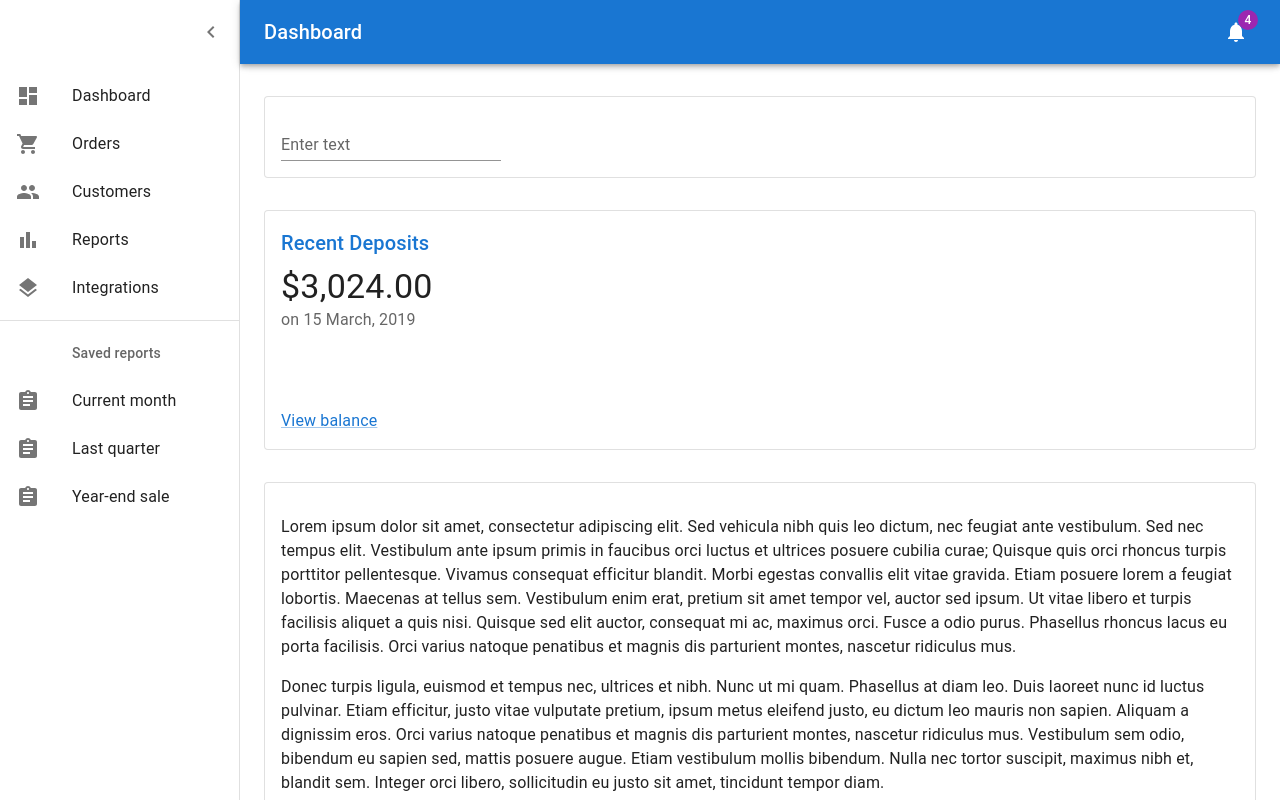
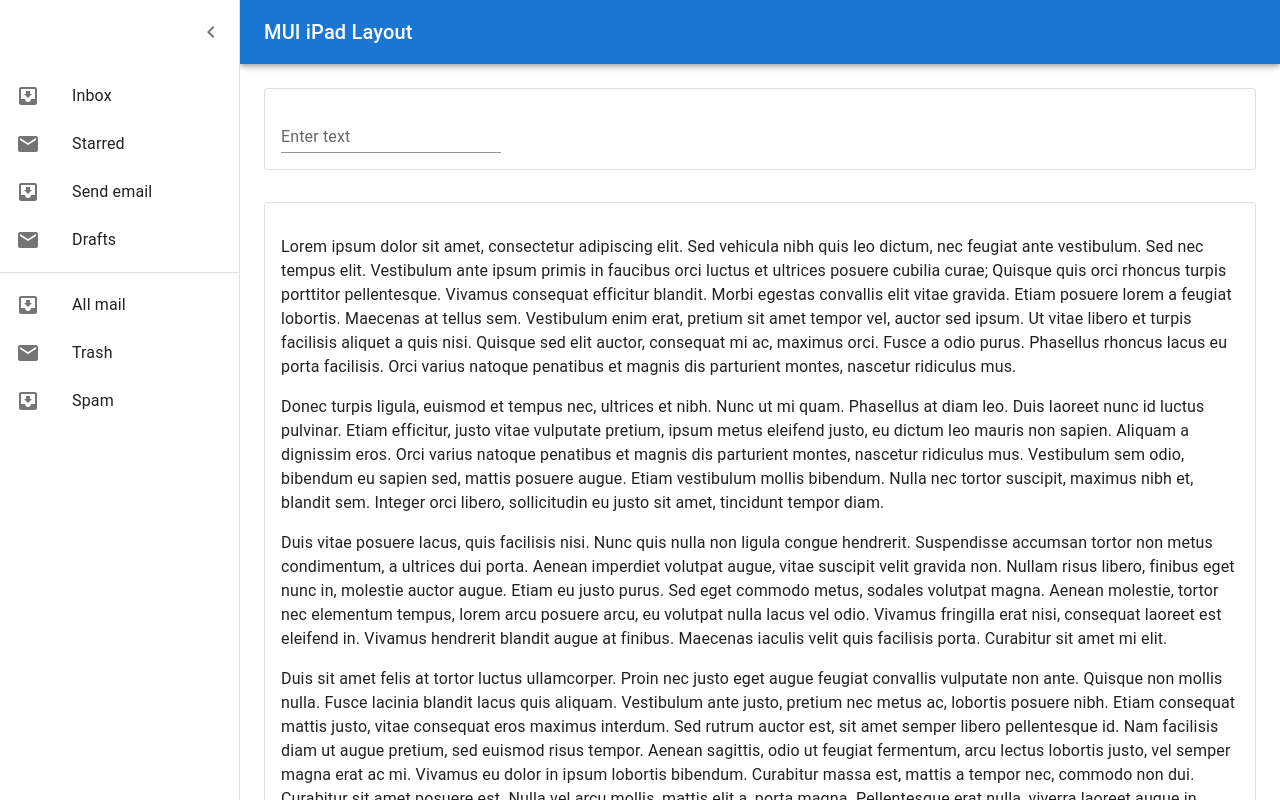
Before and after one commit to cherewaty/mui-ipad-layouts, a React (Create React App) app: page / in a window 1280 px wide. Built offline with nearby package versions, Linux system fonts and the light colour scheme.

Commit message:
Get closer to responsive drawer behavior

```diff
--- a/src/Dashboard/Dashboard.js
+++ b/src/Dashboard/Dashboard.js
@@ -1,93 +1,108 @@
 import * as React from "react";
-import { styled } from "@mui/material/styles";
-
-import MuiDrawer from "@mui/material/Drawer";
+import AppBar from "@mui/material/AppBar";
 import Box from "@mui/material/Box";
-import MuiAppBar from "@mui/material/AppBar";
+import CssBaseline from "@mui/material/CssBaseline";
+import Divider from "@mui/material/Divider";
+import Drawer from "@mui/material/Drawer";
+import IconButton from "@mui/material/IconButton";
+import InboxIcon from "@mui/icons-material/MoveToInbox";
+import List from "@mui/material/List";
+import ListItem from "@mui/material/ListItem";
+import ListItemIcon from "@mui/material/ListItemIcon";
+import ListItemText from "@mui/material/ListItemText";
+import MailIcon from "@mui/icons-material/Mail";
+import MenuIcon from "@mui/icons-material/Menu";
 import Toolbar from "@mui/material/Toolbar";
-import List from "@mui/material/List";
+import Typography from "@mui/material/Typography";
+import Paper from "@mui/material/Paper";
 import TextField from "@mui/material/TextField";
-import Typography from "@mui/material/Typography";
-import Divider from "@mui/material/Divider";
-import IconButton from "@mui/material/IconButton";
-import Badge from "@mui/material/Badge";
-import Container from "@mui/material/Container";
-import Paper from "@mui/material/Paper";
-import Link from "@mui/material/Link";
-import MenuIcon from "@mui/icons-material/Menu";
 import ChevronLeftIcon from "@mui/icons-material/ChevronLeft";
-import NotificationsIcon from "@mui/icons-material/Notifications";
-import { mainListItems, secondaryListItems } from "./listItems";
-import Deposits from "./Deposits";
-function Copyright(props) {
-  return (
-    <Typography
-      variant="body2"
-      color="text.secondary"
-      align="center"
-      {...props}
-    >
-      {"Copyright © "}
-      <Link color="inherit" href="https://mui.com/">
-        Your Website
-      </Link>{" "}
-      {new Date().getFullYear()}
-      {"."}
-    </Typography>
-  );
-}
 
 const drawerWidth = 240;
 
-const AppBar = styled(MuiAppBar, {
-  shouldForwardProp: (prop) => prop !== "open",
-})(({ theme, open }) => ({
-  zIndex: theme.zIndex.drawer + 1,
-  transition: theme.transitions.create(["width", "margin"], {
-    easing: theme.transitions.easing.sharp,
-    duration: theme.transitions.duration.leavingScreen,
-  }),
-  ...(open && {
-    marginLeft: drawerWidth,
-    width: `calc(100% - ${drawerWidth}px)`,
-    transition: theme.transitions.create(["width", "margin"], {
-      easing: theme.transitions.easing.sharp,
-      duration: theme.transitions.duration.enteringScreen,
-    }),
-  }),
-}));
+// const AppBar = styled(MuiAppBar, {
+//   shouldForwardProp: (prop) => prop !== "open",
+// })(({ theme, open }) => ({
+//   zIndex: theme.zIndex.drawer + 1,
+//   transition: theme.transitions.create(["width", "margin"], {
+//     easing: theme.transitions.easing.sharp,
+//     duration: theme.transitions.duration.leavingScreen,
+//   }),
+//   ...(open && {
+//     marginLeft: drawerWidth,
+//     width: `calc(100% - ${drawerWidth}px)`,
+//     transition: theme.transitions.create(["width", "margin"], {
+//       easing: theme.transitions.easing.sharp,
+//       duration: theme.transitions.duration.enteringScreen,
+//     }),
+//   }),
+// }));
 
-const Drawer = styled(MuiDrawer, {
-  shouldForwardProp: (prop) => prop !== "open",
-})(({ theme, open }) => ({
-  "& .MuiDrawer-paper": {
-    position: "relative",
-    whiteSpace: "nowrap",
-    width: drawerWidth,
-    transition: theme.transitions.create("width", {
-      easing: theme.transitions.easing.sharp,
-      duration: theme.transitions.duration.enteringScreen,
-    }),
-    boxSizing: "border-box",
-    ...(!open && {
-      overflowX: "hidden",
-      transition: theme.transitions.create("width", {
-        easing: theme.transitions.easing.sharp,
-        duration: theme.transitions.duration.leavingScreen,
-      }),
-      width: theme.spacing(7),
-      [theme.breakpoints.up("sm")]: {
-        width: theme.spacing(9),
-      },
-    }),
-  },
-}));
+// const Drawer = styled(MuiDrawer, {
+//   shouldForwardProp: (prop) => prop !== "open",
+// })(({ theme, open }) => ({
+//   "& .MuiDrawer-paper": {
+//     position: "relative",
+//     whiteSpace: "nowrap",
+//     width: drawerWidth,
+//     transition: theme.transitions.create("width", {
+//       easing: theme.transitions.easing.sharp,
+//       duration: theme.transitions.duration.enteringScreen,
+//     }),
+//     boxSizing: "border-box",
+//     ...(!open && {
+//       overflowX: "hidden",
+//       transition: theme.transitions.create("width", {
+//         easing: theme.transitions.easing.sharp,
+//         duration: theme.transitions.duration.leavingScreen,
+//       }),
+//       width: theme.spacing(7),
+//       [theme.breakpoints.up("sm")]: {
+//         width: theme.spacing(9),
+//       },
+//     }),
+//   },
+// }));
 
-function DashboardContent() {
-  const [open, setOpen] = React.useState(true);
+function DashboardContent(props) {
+  const [smallBreakpointDrawerOpen, setSmallBreakpointDrawerOpen] =
+    React.useState(false);
+  const [mediumBreakpointDrawerOpen, setMediumBreakpointDrawerOpen] =
+    React.useState(true);
+
+  const handleDrawerToggle = () => {
+    setSmallBreakpointDrawerOpen(!smallBreakpointDrawerOpen);
+  };
+
   const toggleDrawer = () => {
-    setOpen(!open);
+    setMediumBreakpointDrawerOpen(!mediumBreakpointDrawerOpen);
   };
+
+  const drawer = (
+    <div>
+      <List>
+        {["Inbox", "Starred", "Send email", "Drafts"].map((text, index) => (
+          <ListItem button key={text}>
+            <ListItemIcon>
+              {index % 2 === 0 ? <InboxIcon /> : <MailIcon />}
+            </ListItemIcon>
+            <ListItemText primary={text} />
+          </ListItem>
+        ))}
+      </List>
+      <Divider />
+      <List>
+        {["All mail", "Trash", "Spam"].map((text, index) => (
+          <ListItem button key={text}>
+            <ListItemIcon>
+              {index % 2 === 0 ? <InboxIcon /> : <MailIcon />}
+            </ListItemIcon>
+            <ListItemText primary={text} />
+          </ListItem>
+        ))}
+      </List>
+    </div>
+  );
 
   return (
     <Box
@@ -100,12 +115,24 @@ function DashboardContent() {
         right: 0,
       }}
     >
-      <AppBar position="absolute" open={open}>
-        <Toolbar
+      <CssBaseline />
+      <AppBar
+        position="fixed"
         sx={{
-            pr: "24px", // keep right padding when drawer closed
+          width: { sm: `calc(100% - ${drawerWidth}px)` },
+          ml: { sm: `${drawerWidth}px` },
         }}
       >
+        <Toolbar>
+          <IconButton
+            color="inherit"
+            aria-label="open drawer"
+            edge="start"
+            onClick={handleDrawerToggle}
+            sx={{ mr: 2, display: { sm: "none" } }}
+          >
+            <MenuIcon />
+          </IconButton>
           <IconButton
             edge="start"
             color="inherit"
@@ -113,28 +140,57 @@ function DashboardContent() {
             onClick={toggleDrawer}
             sx={{
               marginRight: "36px",
-              ...(open && { display: "none" }),
+              display: {
+                xs: "none",
+                sm: mediumBreakpointDrawerOpen ? "none" : "block",
+              },
             }}
           >
             <MenuIcon />
           </IconButton>
-          <Typography
-            component="h1"
-            variant="h6"
-            color="inherit"
-            noWrap
-            sx={{ flexGrow: 1 }}
-          >
-            Dashboard
+          <Typography variant="h6" noWrap component="div">
+            MUI iPad Layout
           </Typography>
-          <IconButton color="inherit">
-            <Badge badgeContent={4} color="secondary">
-              <NotificationsIcon />
-            </Badge>
-          </IconButton>
         </Toolbar>
       </AppBar>
-      <Drawer variant="permanent" open={open}>
+      <Box
+        component="nav"
+        sx={{ width: { sm: drawerWidth }, flexShrink: { sm: 0 } }}
+        aria-label="mailbox folders"
+      >
+        {/* The implementation can be swapped with js to avoid SEO duplication of links. */}
+        <Drawer
+          variant="temporary"
+          open={smallBreakpointDrawerOpen}
+          onClose={handleDrawerToggle}
+          ModalProps={{
+            keepMounted: true, // Better open performance on mobile.
+          }}
+          sx={{
+            display: { xs: "block", sm: "none" },
+            "& .MuiDrawer-paper": {
+              boxSizing: "border-box",
+              width: drawerWidth,
+            },
+          }}
+        >
+          <Toolbar />
+          {drawer}
+        </Drawer>
+        <Drawer
+          variant="permanent"
+          open={mediumBreakpointDrawerOpen}
+          sx={{
+            display: {
+              xs: "none",
+              sm: mediumBreakpointDrawerOpen ? "block" : "none",
+            },
+            "& .MuiDrawer-paper": {
+              boxSizing: "border-box",
+              width: drawerWidth,
+            },
+          }}
+        >
           <Toolbar
             sx={{
               display: "flex",
@@ -147,54 +203,36 @@ function DashboardContent() {
               <ChevronLeftIcon />
             </IconButton>
           </Toolbar>
-        <List component="nav">
-          {mainListItems}
-          <Divider sx={{ my: 1 }} />
-          {secondaryListItems}
-        </List>
+          {drawer}
         </Drawer>
+      </Box>
       <Box
         component="main"
         sx={{
           flexGrow: 1,
-          // height: "100vh",
+          p: 3,
           overflow: "auto",
+          width: { sm: `calc(100% - ${drawerWidth}px)` },
         }}
       >
         <Toolbar />
-        <Container maxWidth="lg" sx={{ mt: 4, mb: 4 }}>
         <Paper sx={{ p: 2, marginBottom: 4 }} variant="outlined">
           <TextField label="Enter text" variant="standard" />
         </Paper>
-
-          {/* Recent Deposits */}
-          <Paper
-            sx={{
-              p: 2,
-              display: "flex",
-              flexDirection: "column",
-              height: 240,
-              marginBottom: 4,
-            }}
-            variant="outlined"
-          >
-            <Deposits />
-          </Paper>
-
         <Paper sx={{ p: 2 }} variant="outlined">
           <p>
             Lorem ipsum dolor sit amet, consectetur adipiscing elit. Sed
-              vehicula nibh quis leo dictum, nec feugiat ante vestibulum. Sed
-              nec tempus elit. Vestibulum ante ipsum primis in faucibus orci
-              luctus et ultrices posuere cubilia curae; Quisque quis orci
-              rhoncus turpis porttitor pellentesque. Vivamus consequat efficitur
-              blandit. Morbi egestas convallis elit vitae gravida. Etiam posuere
-              lorem a feugiat lobortis. Maecenas at tellus sem. Vestibulum enim
-              erat, pretium sit amet tempor vel, auctor sed ipsum. Ut vitae
-              libero et turpis facilisis aliquet a quis nisi. Quisque sed elit
-              auctor, consequat mi ac, maximus orci. Fusce a odio purus.
-              Phasellus rhoncus lacus eu porta facilisis. Orci varius natoque
-              penatibus et magnis dis parturient montes, nascetur ridiculus mus.
+            vehicula nibh quis leo dictum, nec feugiat ante vestibulum. Sed nec
+            tempus elit. Vestibulum ante ipsum primis in faucibus orci luctus et
+            ultrices posuere cubilia curae; Quisque quis orci rhoncus turpis
+            porttitor pellentesque. Vivamus consequat efficitur blandit. Morbi
+            egestas convallis elit vitae gravida. Etiam posuere lorem a feugiat
+            lobortis. Maecenas at tellus sem. Vestibulum enim erat, pretium sit
+            amet tempor vel, auctor sed ipsum. Ut vitae libero et turpis
+            facilisis aliquet a quis nisi. Quisque sed elit auctor, consequat mi
+            ac, maximus orci. Fusce a odio purus. Phasellus rhoncus lacus eu
+            porta facilisis. Orci varius natoque penatibus et magnis dis
+            parturient montes, nascetur ridiculus mus.
           </p>
           <p>
             Donec turpis ligula, euismod et tempus nec, ultrices et nibh. Nunc
@@ -204,57 +242,53 @@ function DashboardContent() {
             dignissim eros. Orci varius natoque penatibus et magnis dis
             parturient montes, nascetur ridiculus mus. Vestibulum sem odio,
             bibendum eu sapien sed, mattis posuere augue. Etiam vestibulum
-              mollis bibendum. Nulla nec tortor suscipit, maximus nibh et,
-              blandit sem. Integer orci libero, sollicitudin eu justo sit amet,
-              tincidunt tempor diam.
+            mollis bibendum. Nulla nec tortor suscipit, maximus nibh et, blandit
+            sem. Integer orci libero, sollicitudin eu justo sit amet, tincidunt
+            tempor diam.
           </p>
           <p>
             Duis vitae posuere lacus, quis facilisis nisi. Nunc quis nulla non
             ligula congue hendrerit. Suspendisse accumsan tortor non metus
-              condimentum, a ultrices dui porta. Aenean imperdiet volutpat
-              augue, vitae suscipit velit gravida non. Nullam risus libero,
-              finibus eget nunc in, molestie auctor augue. Etiam eu justo purus.
-              Sed eget commodo metus, sodales volutpat magna. Aenean molestie,
-              tortor nec elementum tempus, lorem arcu posuere arcu, eu volutpat
-              nulla lacus vel odio. Vivamus fringilla erat nisi, consequat
-              laoreet est eleifend in. Vivamus hendrerit blandit augue at
-              finibus. Maecenas iaculis velit quis facilisis porta. Curabitur
-              sit amet mi elit.
+            condimentum, a ultrices dui porta. Aenean imperdiet volutpat augue,
+            vitae suscipit velit gravida non. Nullam risus libero, finibus eget
+            nunc in, molestie auctor augue. Etiam eu justo purus. Sed eget
+            commodo metus, sodales volutpat magna. Aenean molestie, tortor nec
+            elementum tempus, lorem arcu posuere arcu, eu volutpat nulla lacus
+            vel odio. Vivamus fringilla erat nisi, consequat laoreet est
+            eleifend in. Vivamus hendrerit blandit augue at finibus. Maecenas
+            iaculis velit quis facilisis porta. Curabitur sit amet mi elit.
           </p>
           <p>
             Duis sit amet felis at tortor luctus ullamcorper. Proin nec justo
-              eget augue feugiat convallis vulputate non ante. Quisque non
-              mollis nulla. Fusce lacinia blandit lacus quis aliquam. Vestibulum
-              ante justo, pretium nec metus ac, lobortis posuere nibh. Etiam
-              consequat mattis justo, vitae consequat eros maximus interdum. Sed
-              rutrum auctor est, sit amet semper libero pellentesque id. Nam
-              facilisis diam ut augue pretium, sed euismod risus tempor. Aenean
-              sagittis, odio ut feugiat fermentum, arcu lectus lobortis justo,
-              vel semper magna erat ac mi. Vivamus eu dolor in ipsum lobortis
-              bibendum. Curabitur massa est, mattis a tempor nec, commodo non
-              dui. Curabitur sit amet posuere est. Nulla vel arcu mollis, mattis
-              elit a, porta magna. Pellentesque erat nulla, viverra laoreet
-              augue in, lacinia consectetur turpis.
+            eget augue feugiat convallis vulputate non ante. Quisque non mollis
+            nulla. Fusce lacinia blandit lacus quis aliquam. Vestibulum ante
+            justo, pretium nec metus ac, lobortis posuere nibh. Etiam consequat
+            mattis justo, vitae consequat eros maximus interdum. Sed rutrum
+            auctor est, sit amet semper libero pellentesque id. Nam facilisis
+            diam ut augue pretium, sed euismod risus tempor. Aenean sagittis,
+            odio ut feugiat fermentum, arcu lectus lobortis justo, vel semper
+            magna erat ac mi. Vivamus eu dolor in ipsum lobortis bibendum.
+            Curabitur massa est, mattis a tempor nec, commodo non dui. Curabitur
+            sit amet posuere est. Nulla vel arcu mollis, mattis elit a, porta
+            magna. Pellentesque erat nulla, viverra laoreet augue in, lacinia
+            consectetur turpis.
           </p>
           <p>
             Sed hendrerit felis quam, sed hendrerit erat ullamcorper vel.
-              Vestibulum nibh metus, gravida id sapien ut, placerat luctus
-              lacus. Fusce rhoncus felis id justo tincidunt, ac condimentum
-              metus hendrerit. Cras vitae malesuada nunc. Curabitur a
-              pellentesque orci, et auctor nulla. Cras vel turpis velit. Duis id
-              ligula at libero accumsan porta in ut dui. Vivamus vitae lacus
-              congue, ornare dui eu, luctus massa. Sed erat massa, elementum id
-              lacinia quis, tincidunt ac justo. In facilisis sed odio sed
-              pulvinar. Interdum et malesuada fames ac ante ipsum primis in
-              faucibus. Sed a tristique mi, quis ullamcorper quam. Cras tempus
-              odio turpis, nec euismod urna vehicula viverra. Quisque id ante
-              augue. In congue, urna placerat suscipit pulvinar, nunc ipsum
-              vestibulum ante, quis dapibus ex sapien ut massa.
+            Vestibulum nibh metus, gravida id sapien ut, placerat luctus lacus.
+            Fusce rhoncus felis id justo tincidunt, ac condimentum metus
+            hendrerit. Cras vitae malesuada nunc. Curabitur a pellentesque orci,
+            et auctor nulla. Cras vel turpis velit. Duis id ligula at libero
+            accumsan porta in ut dui. Vivamus vitae lacus congue, ornare dui eu,
+            luctus massa. Sed erat massa, elementum id lacinia quis, tincidunt
+            ac justo. In facilisis sed odio sed pulvinar. Interdum et malesuada
+            fames ac ante ipsum primis in faucibus. Sed a tristique mi, quis
+            ullamcorper quam. Cras tempus odio turpis, nec euismod urna vehicula
+            viverra. Quisque id ante augue. In congue, urna placerat suscipit
+            pulvinar, nunc ipsum vestibulum ante, quis dapibus ex sapien ut
+            massa.
           </p>
         </Paper>
-
-          <Copyright sx={{ pt: 4 }} />
-        </Container>
       </Box>
     </Box>
   );
```
Lines whose indentation alone changed are shown as unchanged.
